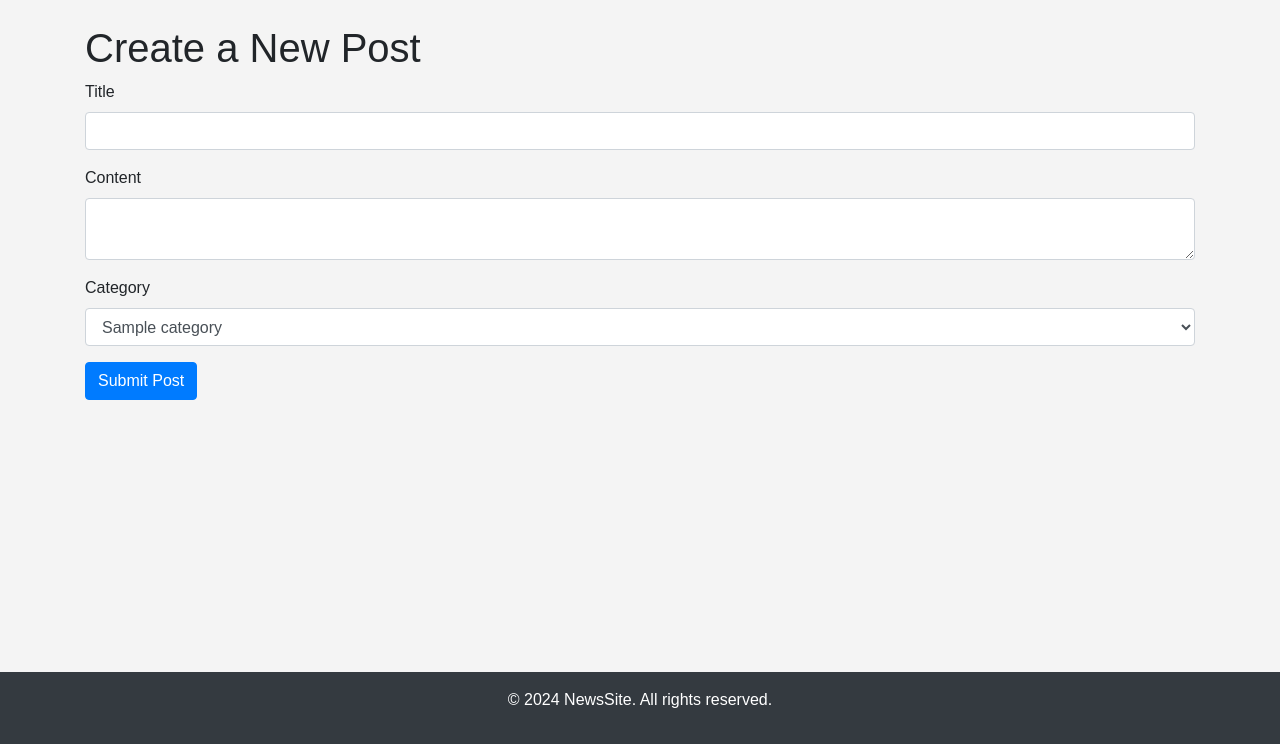
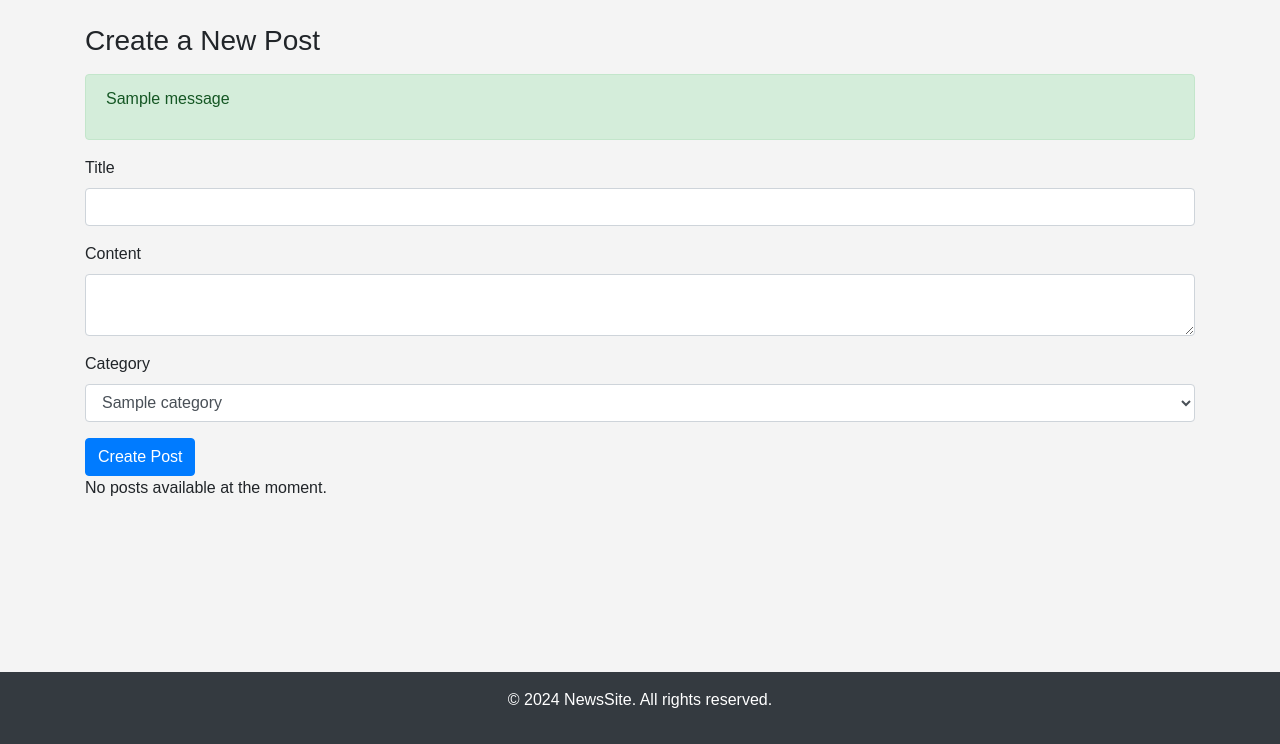
Before and after one commit to Markmcl25/project-4.1, a Django app: page /create/ in a window 1280 px wide. Shown: the part 56-800 px from the top of the page. Run offline with Django 3.2, Linux system fonts and the light colour scheme; tables that the repository leaves empty hold one stand-in row (values such as "Sample post"); one stand-in notice (Sample message) is shown; some libraries are stand-ins or nearby versions.

Commit message:
more changes in models and urls, posts are now being created and confirmation message on screen to confimr this

```diff
--- a/reddit/models.py
+++ b/reddit/models.py
@@ -1,6 +1,8 @@
 from django.db import models
 from django.contrib.auth.models import User
+from django.template.defaultfilters import slugify
 from cloudinary.models import CloudinaryField
+import uuid
 
 # Status options for the post status field
 STATUS = ((0, "Draft"), (1, "Published"))
@@ -14,7 +16,7 @@
 
 class Post(models.Model):
     title = models.CharField(max_length=200, unique=True)
-    slug = models.SlugField(max_length=200, unique=True)
+    slug = models.SlugField(max_length=200, unique=True, blank=True)  # Allow blank initially
     author = models.ForeignKey(User, on_delete=models.CASCADE, related_name="reddit_posts")
     updated_on = models.DateTimeField(auto_now=True)
     content = models.TextField()
@@ -26,7 +28,6 @@
     status = models.IntegerField(choices=STATUS, default=0)
     likes = models.ManyToManyField(User, related_name='blog_likes', blank=True)
 
-
     class Meta:
         ordering = ['-created_on']
 
@@ -36,6 +37,11 @@
     def number_of_likes(self):
         return self.likes.count()
 
+    def save(self, *args, **kwargs):
+        if not self.slug:
+            # Automatically generate a slug if it doesn't exist
+            self.slug = slugify(self.title) + "-" + str(uuid.uuid4())[:8]  # Unique slug with title + UUID
+        super().save(*args, **kwargs)
 
 class Comment(models.Model):
     post = models.ForeignKey(Post, on_delete=models.CASCADE, related_name="comments")
--- a/reddit/views.py
+++ b/reddit/views.py
@@ -30,13 +30,18 @@
     model = Post
     form_class = PostForm
     template_name = 'create_post.html'
-    success_url = reverse_lazy('home')  # Redirect to home after successful post creation
+
+    # Redirect to post list or homepage after a successful post creation
+    success_url = reverse_lazy('posts')  # Adjust as needed (e.g., 'home' or 'posts')
 
     def form_valid(self, form):
         form.instance.author = self.request.user  # Set the logged-in user as the author
-        return super().form_valid(form)
+        post = form.save()  # Save the post
+        messages.success(self.request, 'Post created successfully!')  # Show success message
+        return redirect(self.success_url)  # Redirect to the post list or home page
 
     def form_invalid(self, form):
+        # In case of form errors, re-render the form with errors
         context = self.get_context_data(form=form)
         return self.render_to_response(context)
 
--- a/templates/base.html
+++ b/templates/base.html
@@ -24,7 +24,7 @@
                     <a class="nav-link" href="{% url 'home' %}">Home</a>
                 </li>
                 <li class="nav-item">
-                    <a class="nav-link" href="{% url 'posts' %}">Posts</a>
+                    <a class="nav-link" href="{% url 'create_post' %}">Posts</a>
                 </li>
                 {% if user.is_authenticated %}
                     <li class="nav-item">
--- a/templates/create_post.html
+++ b/templates/create_post.html
@@ -1,25 +1,31 @@
-{% extends 'base.html' %}
-
-{% block title %}Create a New Post{% endblock %}
+{% extends "base.html" %}
 
 {% block content %}
-    <h1>Create a New Post</h1>
+    <h3>Create a New Post</h3>
+
+<!-- Display success message -->
+{% if messages %}
+<div class="alert alert-success mt-3">
+    {% for message in messages %}
+        <p>{{ message }}</p>
+    {% endfor %}
+</div>
+{% endif %}
+
     <form method="POST" enctype="multipart/form-data">
         {% csrf_token %}
 
-        <!-- Title Field -->
+        <!-- Manually render each form field with Bootstrap classes -->
         <div class="form-group">
             <label for="id_title">Title</label>
             <input type="text" class="form-control" id="id_title" name="title" value="{{ form.title.value|default:'' }}">
         </div>
 
-        <!-- Content Field -->
         <div class="form-group">
             <label for="id_content">Content</label>
             <textarea class="form-control" id="id_content" name="content">{{ form.content.value|default:'' }}</textarea>
         </div>
 
-        <!-- Category Dropdown -->
         <div class="form-group">
             <label for="id_category">Category</label>
             <select class="form-control" id="id_category" name="category">
@@ -31,11 +37,10 @@
             </select>
         </div>
 
-        <!-- Submit Button -->
-        <button type="submit" class="btn btn-primary">Submit Post</button>
+        <button type="submit" class="btn btn-primary">Create Post</button>
     </form>
 
-    <!-- Displaying form errors -->
+    <!-- Form Errors -->
     {% if form.errors %}
         <div class="alert alert-danger mt-3">
             <ul>
@@ -47,4 +52,40 @@
             </ul>
         </div>
     {% endif %}
+
+    <!-- Displaying posts list -->
+    {% if posts %}
+        <div class="row">
+            {% for post in posts %}
+                <div class="col-md-6 mb-4">
+                    <div class="card h-100">
+                        <div class="card-body">
+                            <h5 class="card-title">{{ post.title }}</h5>
+                            <h6 class="card-subtitle mb-2 text-muted">By {{ post.author }} | {{ post.created_on|date:"F j, Y" }}</h6>
+                            <p class="card-text">{{ post.content|truncatewords:30 }}... <a href="{% url 'post_detail' post.id %}">Read more</a></p>
+                        </div>
+                    </div>
+                </div>
+            {% endfor %}
+        </div>
+
+        <!-- Pagination -->
+        {% if posts.has_other_pages %}
+            <ul class="pagination">
+                {% if posts.has_previous %}
+                    <li><a href="?page=1">&laquo; first</a></li>
+                    <li><a href="?page={{ posts.previous_page_number }}">previous</a></li>
+                {% endif %}
+                <span class="current">
+                    Page {{ posts.number }} of {{ posts.paginator.num_pages }}.
+                </span>
+                {% if posts.has_next %}
+                    <li><a href="?page={{ posts.next_page_number }}">next</a></li>
+                    <li><a href="?page={{ posts.paginator.num_pages }}">last &raquo;</a></li>
+                {% endif %}
+            </ul>
+        {% endif %}
+    {% else %}
+        <p>No posts available at the moment.</p>
+    {% endif %}
 {% endblock %}
```
Also changed, not shown: templates/posts.html (+10 -0 lines), reddit/migrations/0004_alter_post_slug.py (added).
